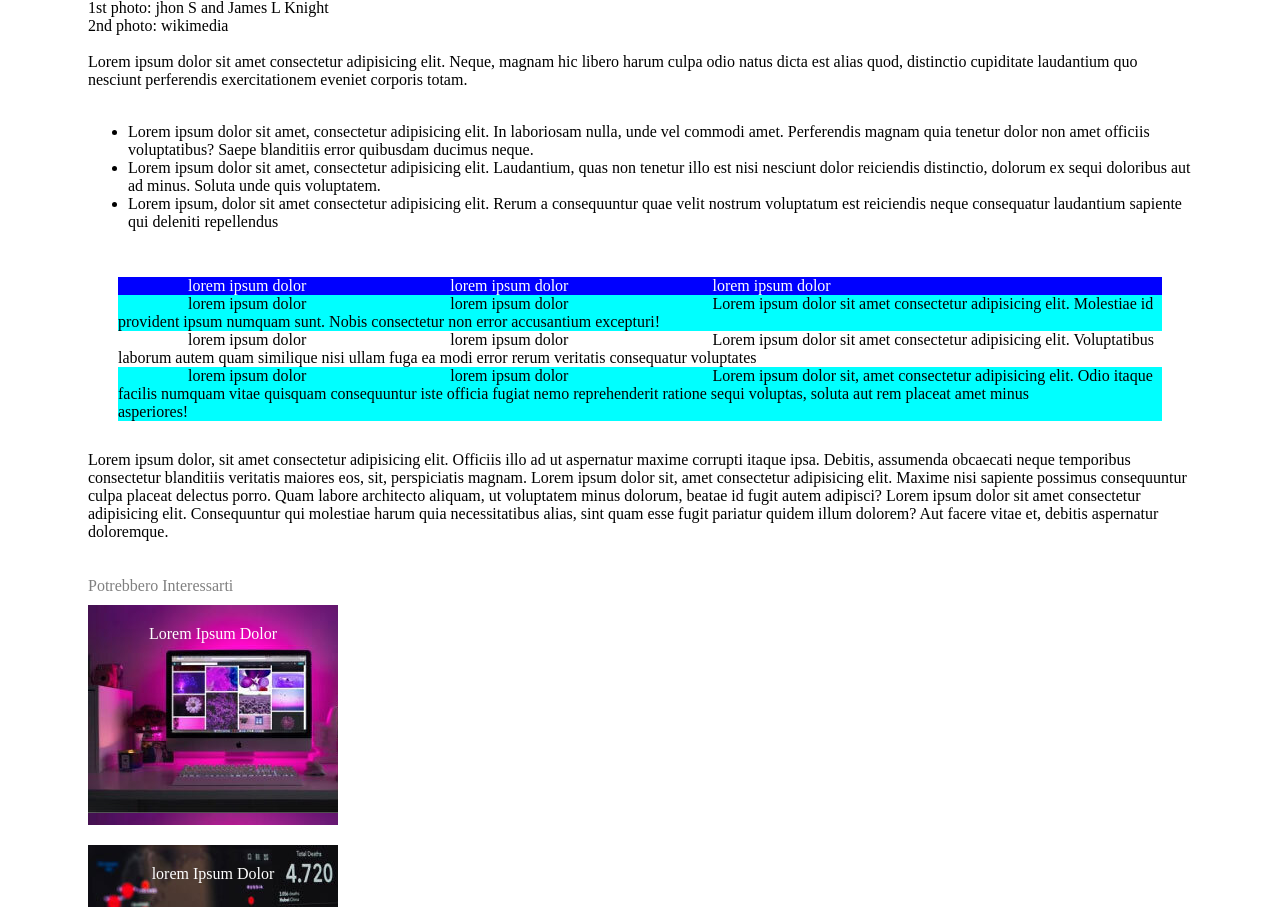
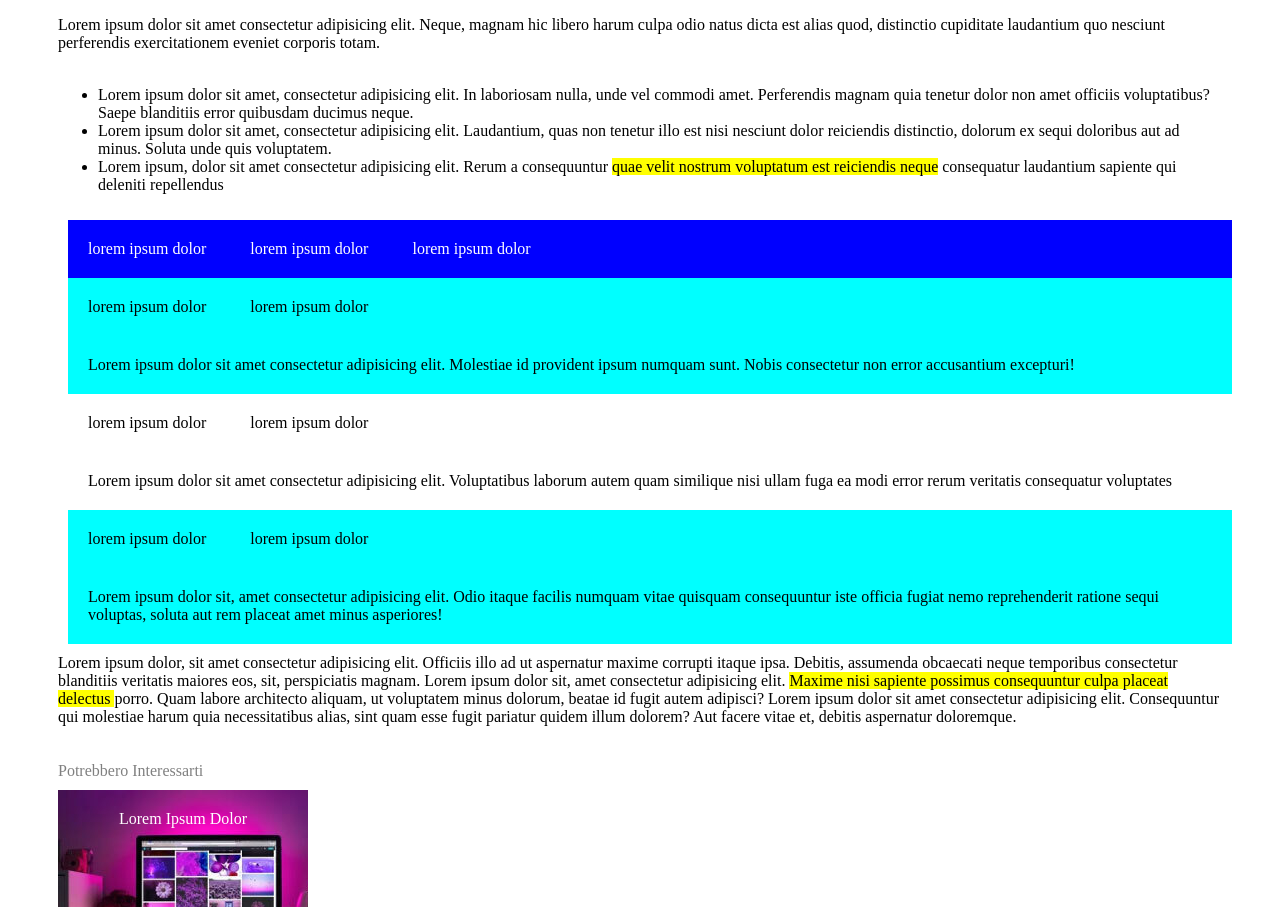
Before and after one commit to NicolaRebecca/html-css-booleaner, a plain HTML site: page index.html in a window 1280 px wide. Shown: the part 642-1549 px from the top of the page. Drawn offline with Linux system fonts and the light colour scheme.

Commit message:
aggiunte frasi colorate di giallo

```diff
--- a/css/style.css
+++ b/css/style.css
@@ -21,7 +21,6 @@
 
 .lorem-box{
    padding:30px;
-   display: inline-block;
    text-align: left;
 }
 
@@ -31,12 +30,14 @@
     background-color: blue;
 }
 
-.lorem-2, .lorem-4{
+.lorem-2, .lorem-4
+{
 background-color: cyan;
 }
 
-#testo-lorem{
-display: inline;
+#testo-left, .testo-center, .testo-right
+{
+display: inline-block;
 padding: 50px;
 margin-top: 20px;
 margin: 20px;
--- a/css/style2.css
+++ b/css/style2.css
@@ -1,10 +1,5 @@
 *{
     text-decoration: none;
-}
-
-.corpo-sito{
-    margin-left: 80px;
-    margin-right: 80px;
 }
 
 .logo-up{
@@ -20,33 +15,50 @@
     height: 90px;
 }
 
+.corpo-sito{
+margin-left: 50px;
+margin-right: 50px;}
+
 .tim{
     margin-top: 20px;
 }
 
+.yellow{
+    background-color: yellow;
+}
+
 .lorem-box{
-   padding:30px;
+   padding:10px;
+   width: 100%;
+   height: 100%;
    display: inline-block;
-   text-align: left;
 }
 
 .lorem-1{
+ color: white;
+ background-color: blue;
+ display:
+ }
 
-    color: white;
-    background-color: blue;
+
+.lorem-2, .lorem-4 {
+ background-color: cyan;
 }
 
-.lorem-2, .lorem-4{
-background-color: cyan;
+.testo-left, .testo-center
+{
+margin-top: 20px;
+margin: 20px;
+display: inline-block;
 }
 
-#testo-lorem{
-display: inline;
-padding: 50px;
+.testo-right{
+
 margin-top: 20px;
 margin: 20px;
-}
+display: inline-block;
 
+    }
 
 
 .interesse{
--- a/index.html
+++ b/index.html
@@ -36,40 +36,40 @@
   <ul>
     <li>Lorem ipsum dolor sit amet, consectetur adipisicing elit. In laboriosam nulla, unde vel commodi amet. Perferendis magnam quia tenetur dolor non amet officiis voluptatibus? Saepe blanditiis error quibusdam ducimus neque.</li>
     <li>Lorem ipsum dolor sit amet, consectetur adipisicing elit. Laudantium, quas non tenetur illo est nisi nesciunt dolor reiciendis distinctio, dolorum ex sequi doloribus aut ad minus. Soluta unde quis voluptatem.</li>
-    <li>Lorem ipsum, dolor sit amet consectetur adipisicing elit. Rerum a consequuntur quae velit nostrum voluptatum est reiciendis neque consequatur laudantium sapiente qui deleniti repellendus</li>
+    <li>Lorem ipsum, dolor sit amet consectetur adipisicing elit. Rerum a consequuntur <span class="yellow"> quae velit nostrum voluptatum est reiciendis neque</span> consequatur laudantium sapiente qui deleniti repellendus</li>
   </ul>
 
     <!-- parte tabellare colorata -->
   <div class="lorem-box">
 
     <div class="lorem-1">
-        <div id="testo-lorem">lorem ipsum dolor</div>
-        <div id="testo-lorem">lorem ipsum dolor</div>
-        <div id="testo-lorem">lorem ipsum dolor</div>
+        <div class="testo-left">lorem ipsum dolor</div>
+        <div class="testo-center">lorem ipsum dolor</div>
+        <div class="testo-right">lorem ipsum dolor</div>
     </div>
 
     <div class="lorem-2">
-        <div id="testo-lorem">lorem ipsum dolor</div>
-        <div id="testo-lorem">lorem ipsum dolor</div>
-        <div id="testo-lorem">Lorem ipsum dolor sit amet consectetur adipisicing elit. Molestiae id provident ipsum numquam sunt. Nobis consectetur non error accusantium excepturi!</div>
+        <div class="testo-left">lorem ipsum dolor</div>
+        <div class="testo-center">lorem ipsum dolor</div>
+        <div class="testo-right">Lorem ipsum dolor sit amet consectetur adipisicing elit. Molestiae id provident ipsum numquam sunt. Nobis consectetur non error accusantium excepturi!</div>
     </div>
 
     <div class="lorem-3">
-        <div id="testo-lorem">lorem ipsum dolor</div>
-        <div id="testo-lorem">lorem ipsum dolor</div>
-        <div id="testo-lorem">Lorem ipsum dolor sit amet consectetur adipisicing elit. Voluptatibus laborum autem quam similique nisi ullam fuga ea modi error rerum veritatis consequatur voluptates </div>
+        <div class="testo-left">lorem ipsum dolor</div>
+        <div class="testo-center">lorem ipsum dolor</div>
+        <div class="testo-right">Lorem ipsum dolor sit amet consectetur adipisicing elit. Voluptatibus laborum autem quam similique nisi ullam fuga ea modi error rerum veritatis consequatur voluptates </div>
     </div>
 
     <div class="lorem-4">
-      <div id="testo-lorem">lorem ipsum dolor</div>
-      <div id="testo-lorem">lorem ipsum dolor</div>
-      <div id="testo-lorem">Lorem ipsum dolor sit, amet consectetur adipisicing elit. Odio itaque facilis numquam vitae quisquam consequuntur iste officia fugiat nemo reprehenderit ratione sequi voluptas, soluta aut rem placeat amet minus asperiores!</div>
+      <div class="testo-left">lorem ipsum dolor</div>
+      <div class="testo-center">lorem ipsum dolor</div>
+      <div class="testo-right">Lorem ipsum dolor sit, amet consectetur adipisicing elit. Odio itaque facilis numquam vitae quisquam consequuntur iste officia fugiat nemo reprehenderit ratione sequi voluptas, soluta aut rem placeat amet minus asperiores!</div>
    </div>
 
  </div>
 
  <span>Lorem ipsum dolor, sit amet consectetur adipisicing elit. Officiis illo ad ut aspernatur maxime corrupti itaque ipsa. Debitis, assumenda obcaecati neque temporibus consectetur blanditiis veritatis maiores eos, sit, perspiciatis magnam.</span>
- <span>Lorem ipsum dolor sit, amet consectetur adipisicing elit. Maxime nisi sapiente possimus consequuntur culpa placeat delectus porro. Quam labore architecto aliquam, ut voluptatem minus dolorum, beatae id fugit autem adipisci?</span>
+ <span>Lorem ipsum dolor sit, amet consectetur adipisicing elit. <span class="yellow"> Maxime nisi sapiente possimus consequuntur culpa placeat delectus </span> porro. Quam labore architecto aliquam, ut voluptatem minus dolorum, beatae id fugit autem adipisci?</span>
  <span>Lorem ipsum dolor sit amet consectetur adipisicing elit. Consequuntur qui molestiae harum quia necessitatibus alias, sint quam esse fugit pariatur quidem illum dolorem? Aut facere vitae et, debitis aspernatur doloremque.</span>
 
  <br>
```
Also changed, not shown: 1 other file.
